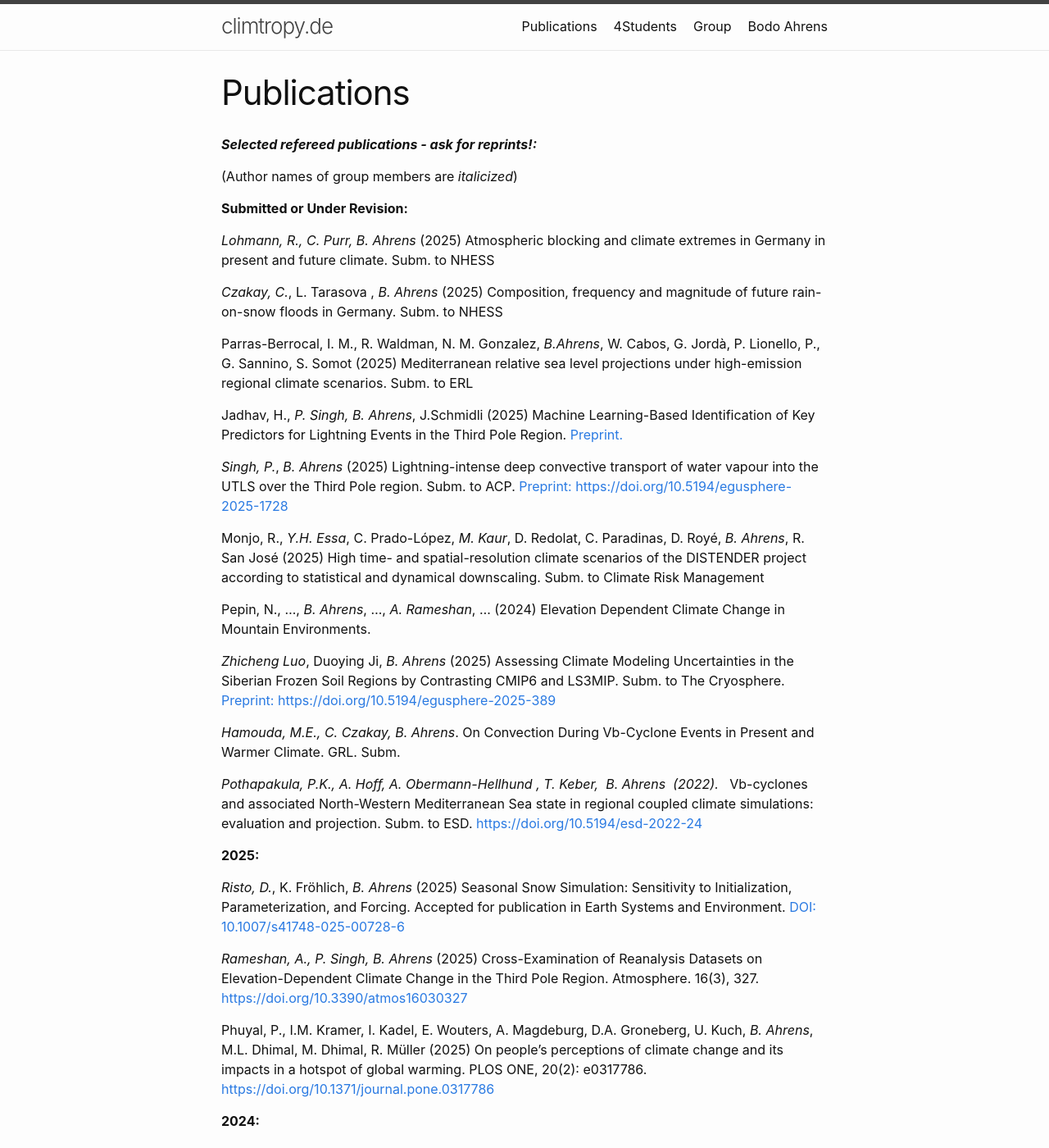
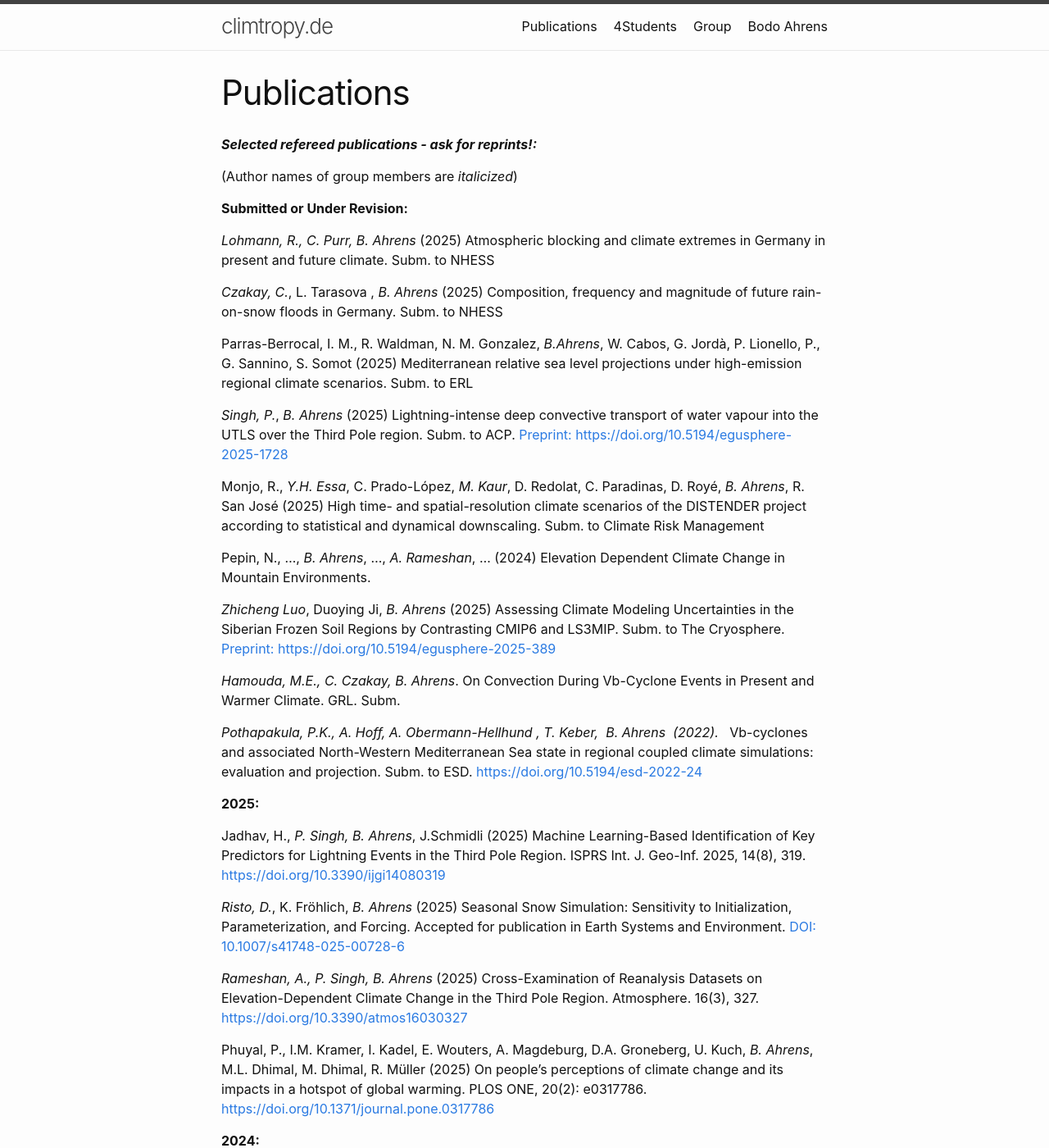
Before and after one commit to cliphy/cliphy.github.io, a Jekyll site: the page built from pubs.markdown, in a window 1280 px wide and 1400 px high. Shown: the whole window at 82% size. Built offline with Jekyll 4.4.1, drawn with Linux system fonts in a browser that asks for light colours; some of the changed lines change nothing that is shown.

Commit message:
Update pubs.markdown

```diff
--- a/pubs.markdown
+++ b/pubs.markdown
@@ -18,8 +18,6 @@ Under Revision:**
 
 Parras-Berrocal, I. M., R. Waldman, N. M. Gonzalez, *B.Ahrens*, W. Cabos, G. Jordà, P. Lionello, P., G. Sannino, S. Somot (2025) Mediterranean relative sea level projections under high-emission regional
 climate scenarios. Subm. to ERL
-
-Jadhav, H., *P. Singh, B. Ahrens*, J.Schmidli (2025) Machine Learning-Based Identification of Key Predictors for Lightning Events in the Third Pole Region. [Preprint.](https://www.preprints.org/manuscript/202505.1326/v1){:target="_blank" rel="noopener"}
 
 *Singh, P.*, *B. Ahrens* (2025) Lightning-intense deep convective transport of water vapour into the UTLS over the Third Pole region.
 Subm. to ACP. [Preprint: https://doi.org/10.5194/egusphere-2025-1728](https://doi.org/10.5194/egusphere-2025-1728){:target="_blank" rel="noopener"}
@@ -44,6 +42,9 @@ ESD. <a href="https://esd.copernicus.org/preprints/esd-2022-24/"
 target="_blank">https://doi.org/10.5194/esd-2022-24</a>
 
 **2025:**
+
+Jadhav, H., *P. Singh, B. Ahrens*, J.Schmidli (2025) Machine Learning-Based Identification of Key Predictors for Lightning Events in the Third Pole Region. ISPRS Int. J. Geo-Inf. 2025, 14(8), 319. [https://doi.org/10.3390/ijgi14080319](https://doi.org/10.3390/ijgi14080319){:target="_blank" rel="noopener"}
+<!-- TP-Change -->
 
 *Risto, D.*, K. Fröhlich, *B. Ahrens* (2025) Seasonal Snow Simulation: Sensitivity to Initialization, Parameterization, and Forcing. Accepted for publication in
 Earth Systems and Environment. [DOI: 10.1007/s41748-025-00728-6](https://link.springer.com/article/10.1007/s41748-025-00728-6){:target="_blank" rel="noopener"}
```
